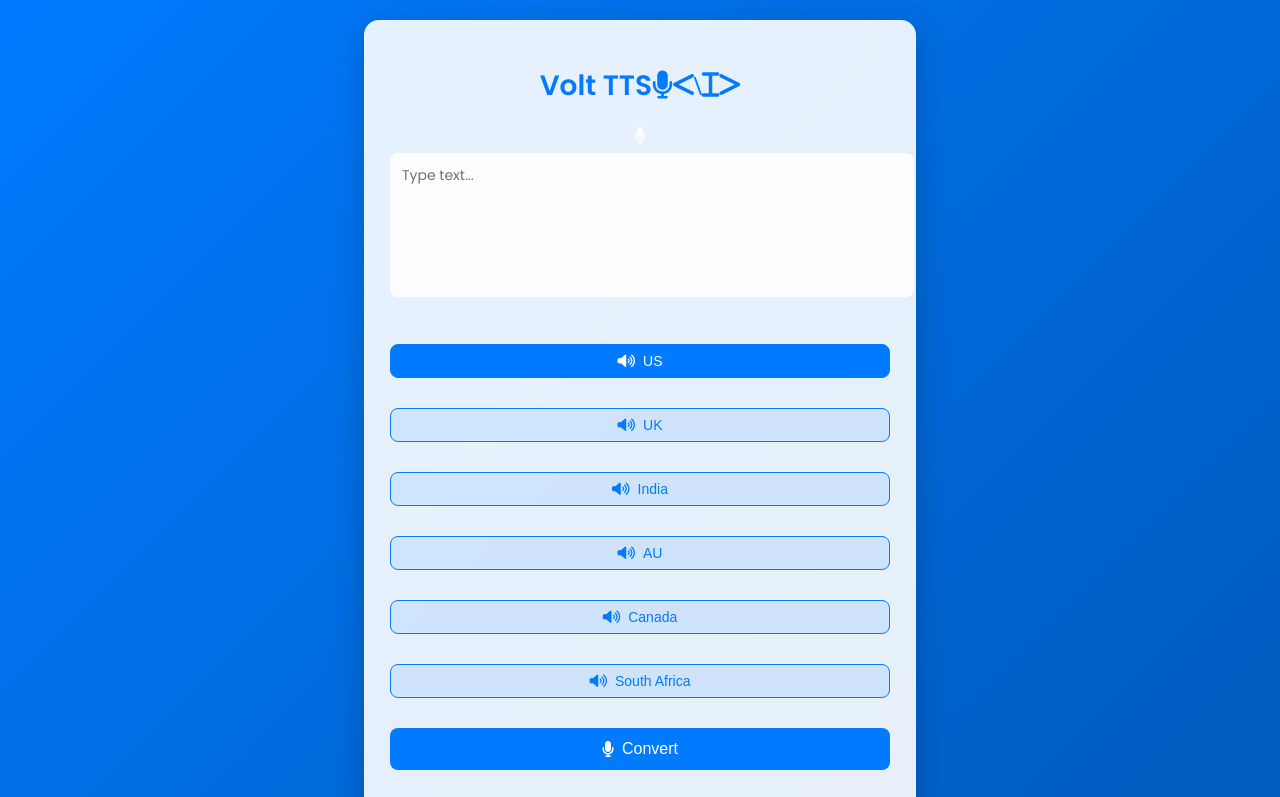
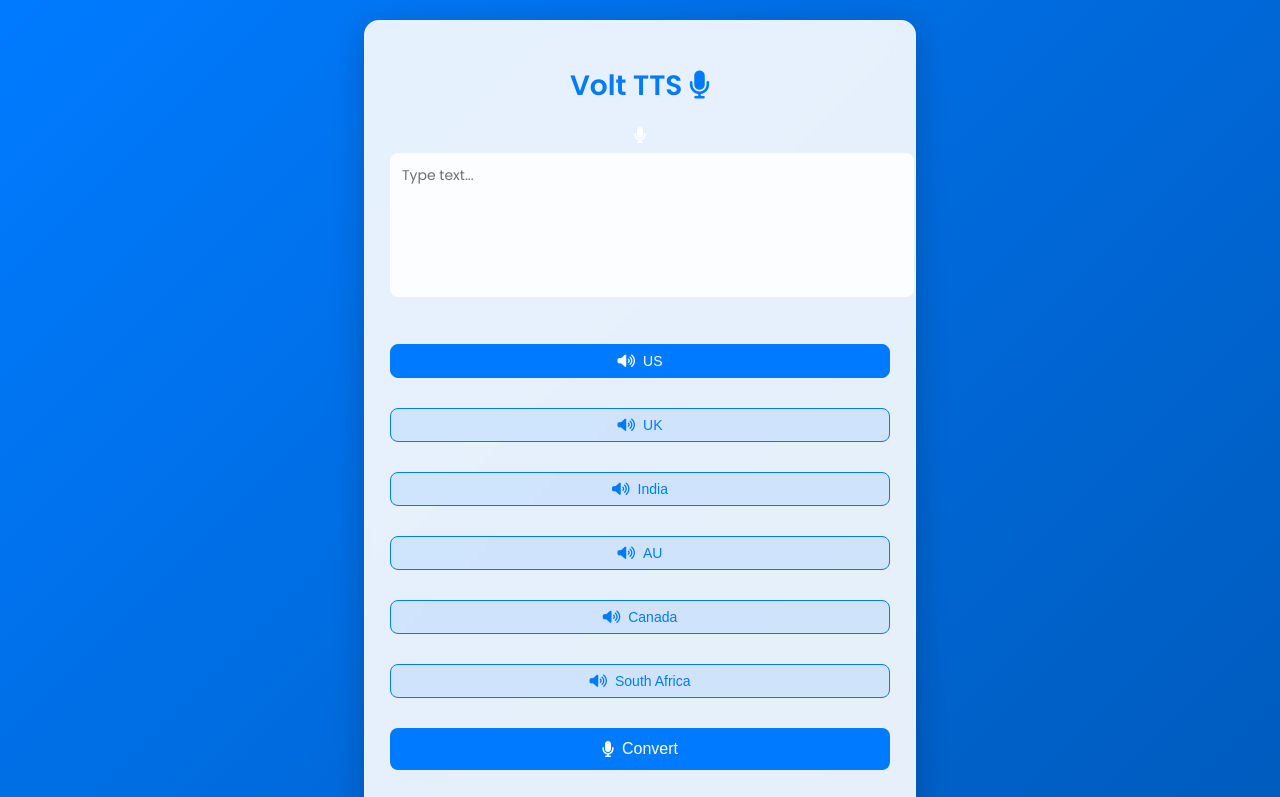
Before and after one commit to TherealVoltageLord/Volt-tts, a plain HTML site: page index.html in a window 1280 px wide. Shown: the top 797 px of the page. Drawn offline with Linux system fonts and the light colour scheme.

Commit message:
Update index.html

```diff
--- a/index.html
+++ b/index.html
@@ -164,7 +164,7 @@
 </head>
 <body>
     <div class="container">
-        <h1>Volt TTS<i class="fas fa-microphone"><\i></h1>
+        <h1>Volt TTS <i class="fas fa-microphone"></h1>
         <textarea id="textInput" placeholder="Type text..."></textarea>
 
         <div class="voice-buttons">
```
